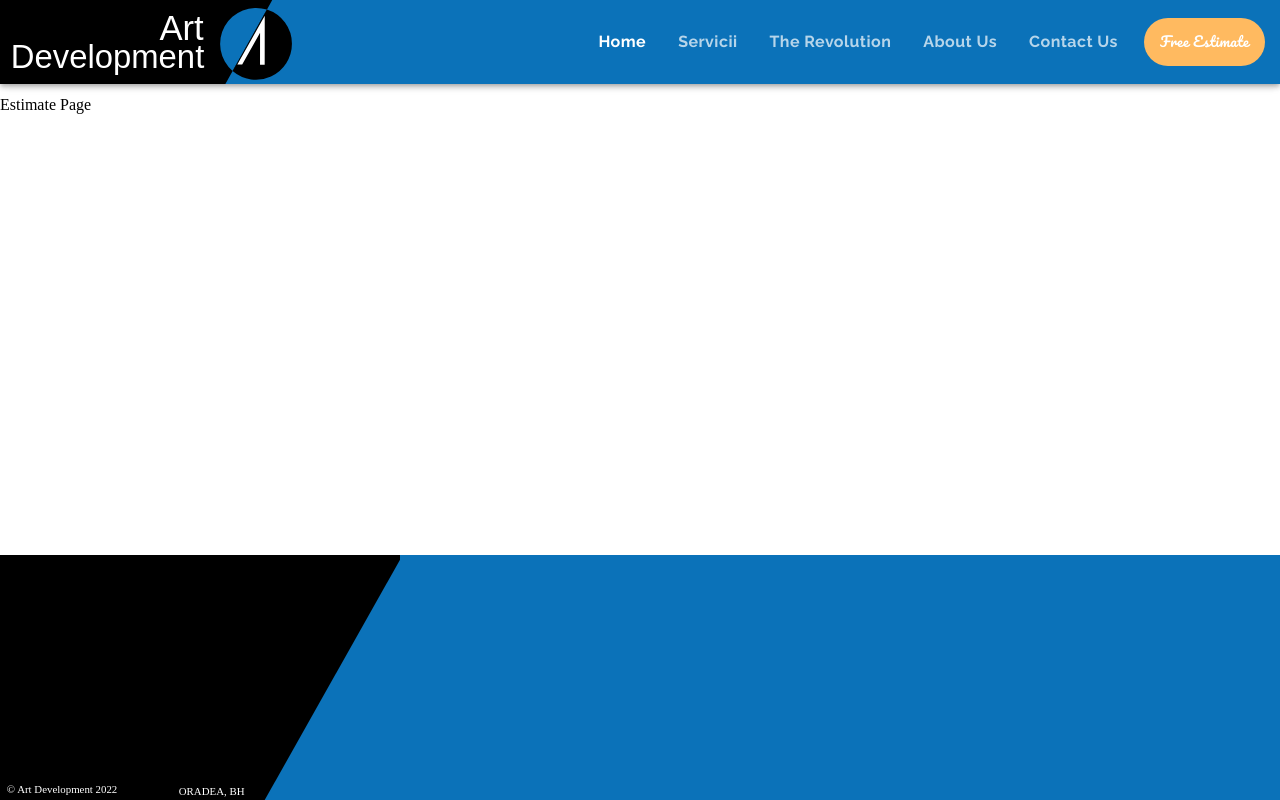
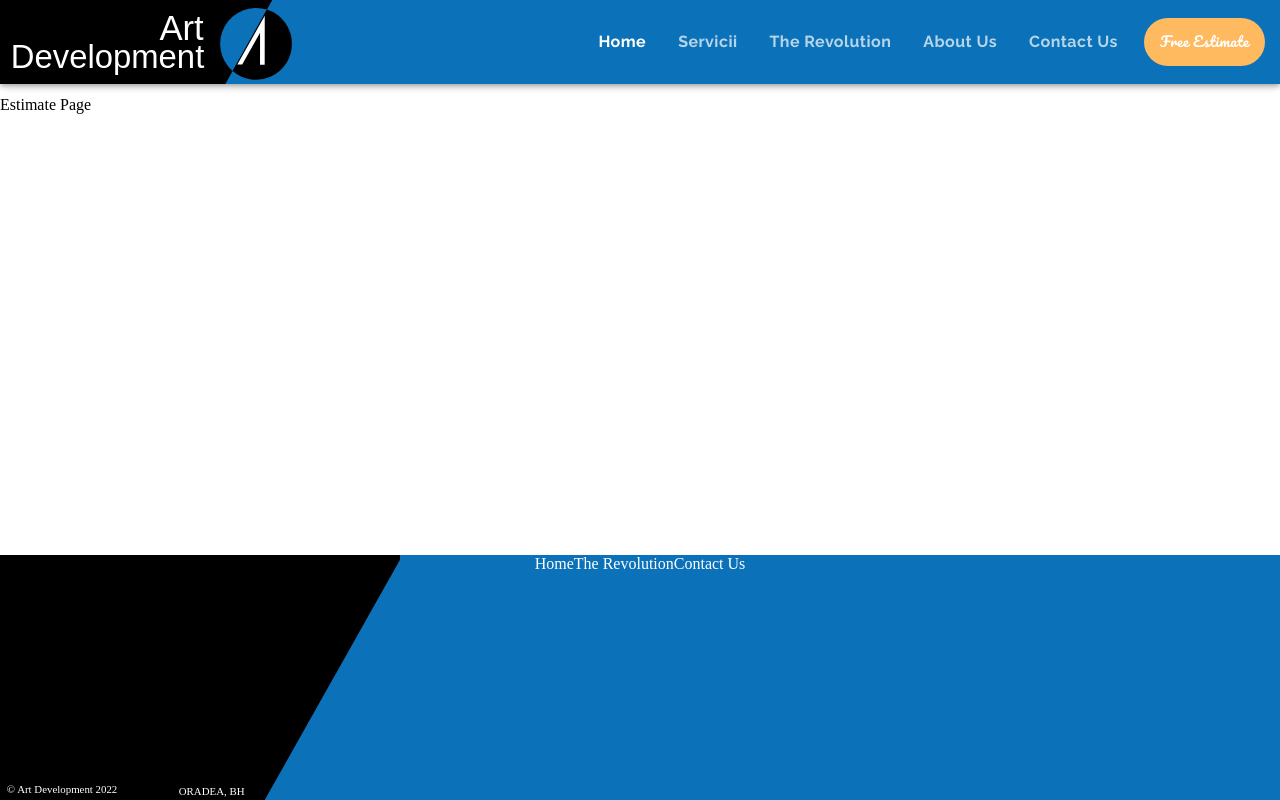
Before and after one commit to nate-mal/natdevelopment, a React (Create React App) app: page /estimate in a window 1280 px wide. Built offline with nearby package versions, Linux system fonts and the light colour scheme.

Commit message:
footer navigation set-up

```diff
--- a/src/components/App.js
+++ b/src/components/App.js
@@ -83,7 +83,7 @@ function App() {
             <Route exact path="/contact" element={<div>Contact Page</div>} />
             <Route exact path="/estimate" element={<div>Estimate Page</div>} />
           </Routes>
-          <Footer />
+          <Footer options={options} />
         </BrowserRouter>
       </Box>
     </ThemeProvider>
--- a/src/components/ui/Footer.js
+++ b/src/components/ui/Footer.js
@@ -2,8 +2,9 @@ import footerAdornment from "../../assets/Footer Adornment.svg";
 
 import { useTheme } from "@emotion/react";
 import Box from "@mui/material/Box";
+import { Grid } from "@mui/material";
 
-const Footer = () => {
+const Footer = ({ options }) => {
   const defaultTheme = useTheme();
   return (
     <Box
@@ -17,6 +18,23 @@ const Footer = () => {
         };
       }}
     >
+      <Grid
+        container
+        justifyContent="center"
+        sx={{ position: "absolute", color: "#fff" }}
+      >
+        {options.map((option) => {
+          if (option.subs) {
+            <Grid item>
+              <Grid container direction="column" spacing={2}>
+                {option.subs.map((sub) => {
+                  return <Grid item>{sub.name}</Grid>;
+                })}
+              </Grid>
+            </Grid>;
+          } else return <Grid item>{option.name}</Grid>;
+        })}
+      </Grid>
       <Box
         component="img"
         src={footerAdornment}
--- a/src/components/ui/Header.js
+++ b/src/components/ui/Header.js
@@ -21,7 +21,7 @@ import { IconButton, useMediaQuery } from "@mui/material";
 import { useTheme } from "@emotion/react";
 import ListItemButton from "@mui/material/ListItemButton";
 import Collapse from "@mui/material/Collapse";
-import ExpandMore from "@mui/icons-material/ExpandLess";
+import ExpandMore from "@mui/icons-material/ExpandMore";
 import ExpandLess from "@mui/icons-material/ExpandLess";
 
 const Header = ({ options, specialOption }) => {
```
